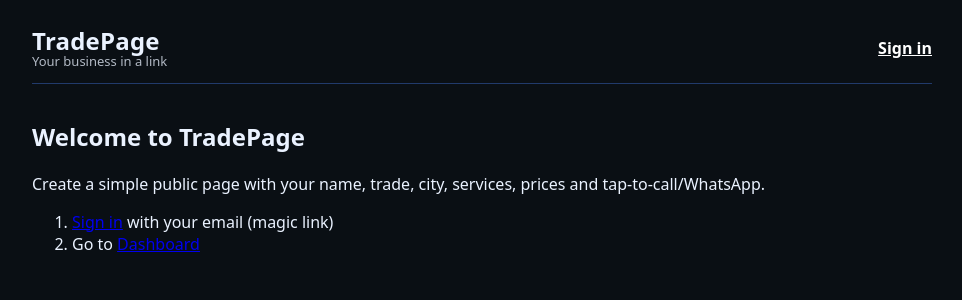
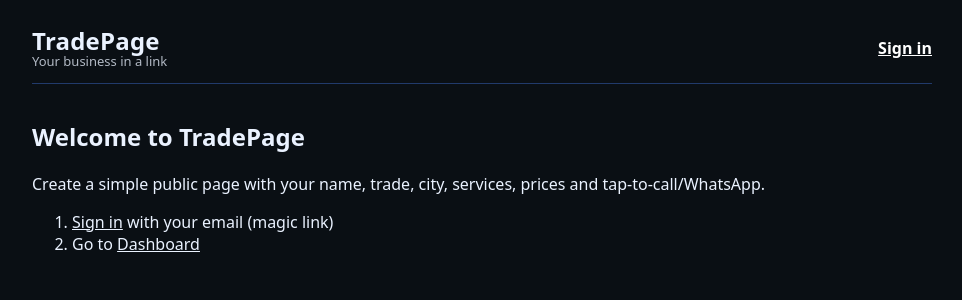
Before and after one commit to topbest0123-dot/tradepage-linkv1, a Next.js app: page / in a window 1280 px wide. Shown: the top 300 px of the page, without its empty margins (158-1120 px from the left). Built offline with nearby package versions, Linux system fonts and the light colour scheme; no server answers.

Commit message:
Update globals.css

```diff
--- a/app/globals.css
+++ b/app/globals.css
@@ -1,3 +1,22 @@
+/* THEME VARIABLES — default values (Deep Navy) */
+:root{
+  --bg:#0a0f14;
+  --text:#eaf2ff;
+  --muted:#b8ccff;
+  --border:#183153;
+  --card-bg-1:#0f213a;
+  --card-bg-2:#0b1524;
+  --chip-bg:#0c1a2e;
+  --chip-border:#27406e;
+  --btn-primary-1:#66e0b9;
+  --btn-primary-2:#8ab4ff;
+  --btn-neutral-bg:#1f2937;
+  --social-border:#213a6b;
+}
+
+/* make the whole app pick up the theme */
+html,body{background:var(--bg); color:var(--text);}
+a{color:var(--text);}
 /* keep header links white in every state */
 header a,
 header a:any-link,
```
